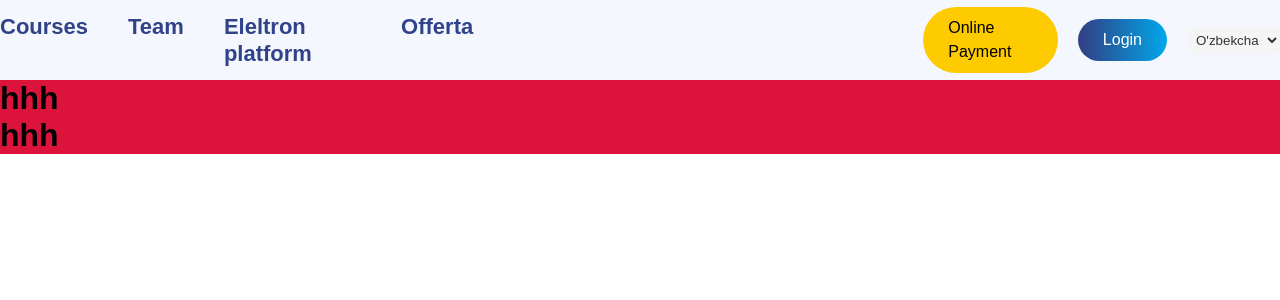
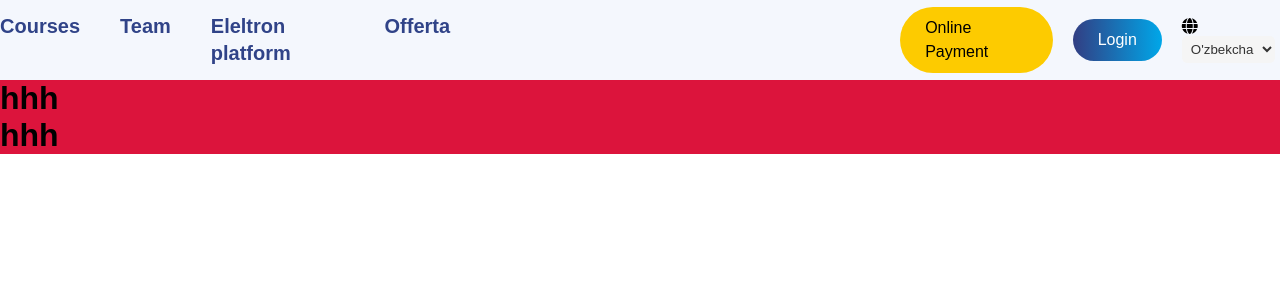
Before and after one commit to zafarbekde/talimrivoj_uz, a React (Vite) app in the folder talimrivoj-uz/: page / in a window 1280 px wide. Shown: the top 300 px of the page. Built offline with nearby package versions, Linux system fonts and the light colour scheme.

Commit message:
Update and install icon packej

```diff
--- /dev/null
+++ b/package.json
@@ -0,0 +1,5 @@
+{
+  "dependencies": {
+    "@fortawesome/fontawesome-free": "^6.4.0"
+  }
+}
--- a/talimrivoj-uz/src/App.jsx
+++ b/talimrivoj-uz/src/App.jsx
@@ -1,6 +1,8 @@
 import { useState } from 'react'
 import Navbar from './components/pages/navbar/navbar'
 import './components/css/App.css'
+import '@fortawesome/fontawesome-free/css/all.css';
+
 
 function App() {
 
--- a/talimrivoj-uz/src/components/css/navbar_css/Navbar.css
+++ b/talimrivoj-uz/src/components/css/navbar_css/Navbar.css
@@ -5,7 +5,7 @@ nav ul {
 
 nav ul li a {
     font-weight: 600;
-    font-size: 22px;
+    font-size: 20px;
     line-height: 27px;
     display: flex;
     align-items: center;
@@ -56,12 +56,11 @@ nav .navbar-right .navbar-link {
     color: #333;
   }
 
-  .language-section {
-    display: flex;
-    align-items: center;
+  .language-section select option {
+    background-color: #f5f5f5;
+    color: #333;
   }
 
-  .language-section select option {
-    background-color: #d01818;
-    color: #333;
+  .language-section select:focus {
+    border: 1px solid #777;
   }
--- a/talimrivoj-uz/src/components/pages/navbar/navbar.jsx
+++ b/talimrivoj-uz/src/components/pages/navbar/navbar.jsx
@@ -1,5 +1,6 @@
 import React from 'react';
 import '../../css/navbar_css/Navbar.css';
+import '@fortawesome/fontawesome-free/css/all.css';
 
 const Navbar = () => {
   return (
```
Also changed, not shown: 1 other file (tests, documents, lock files or other folders).
